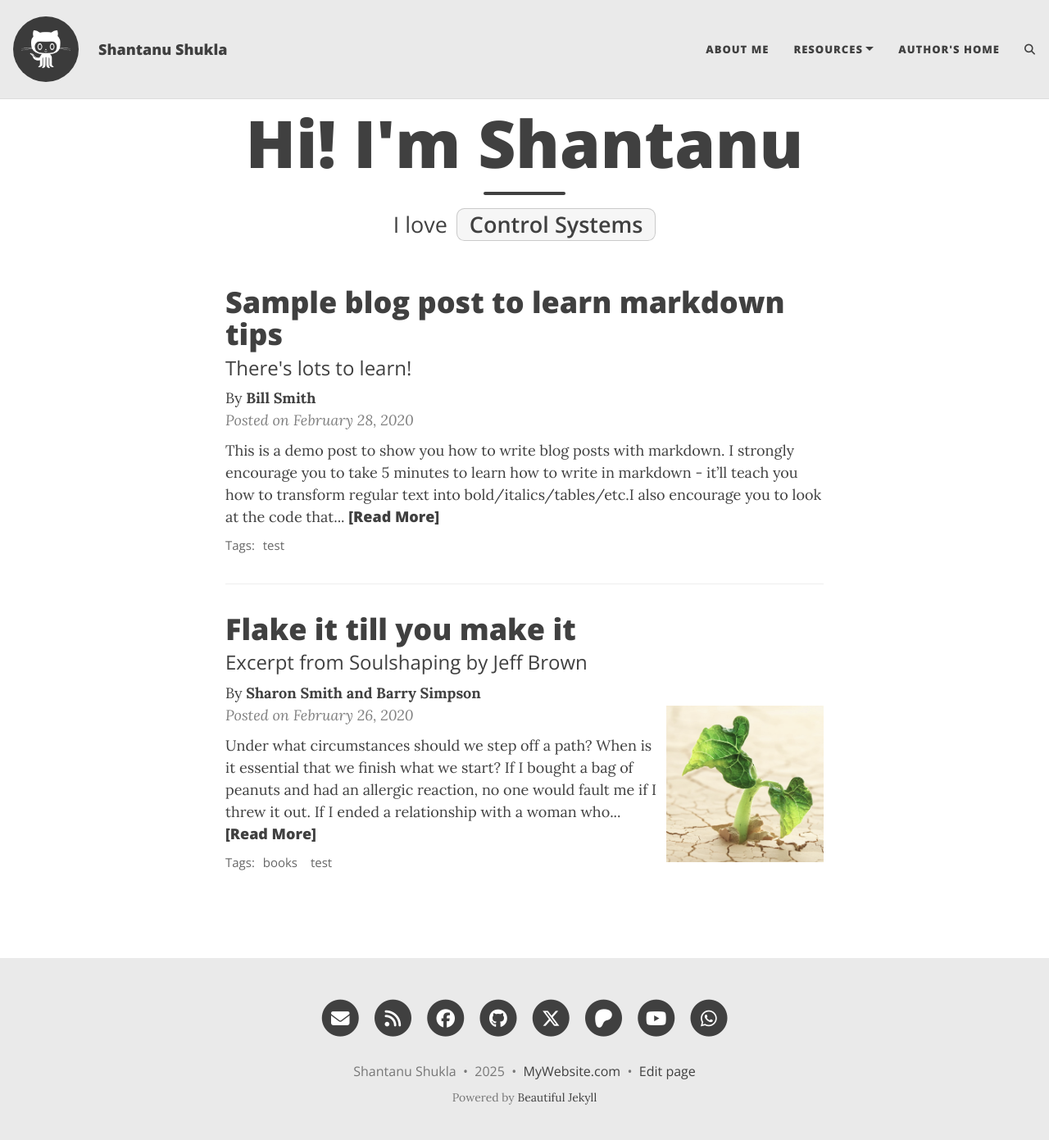
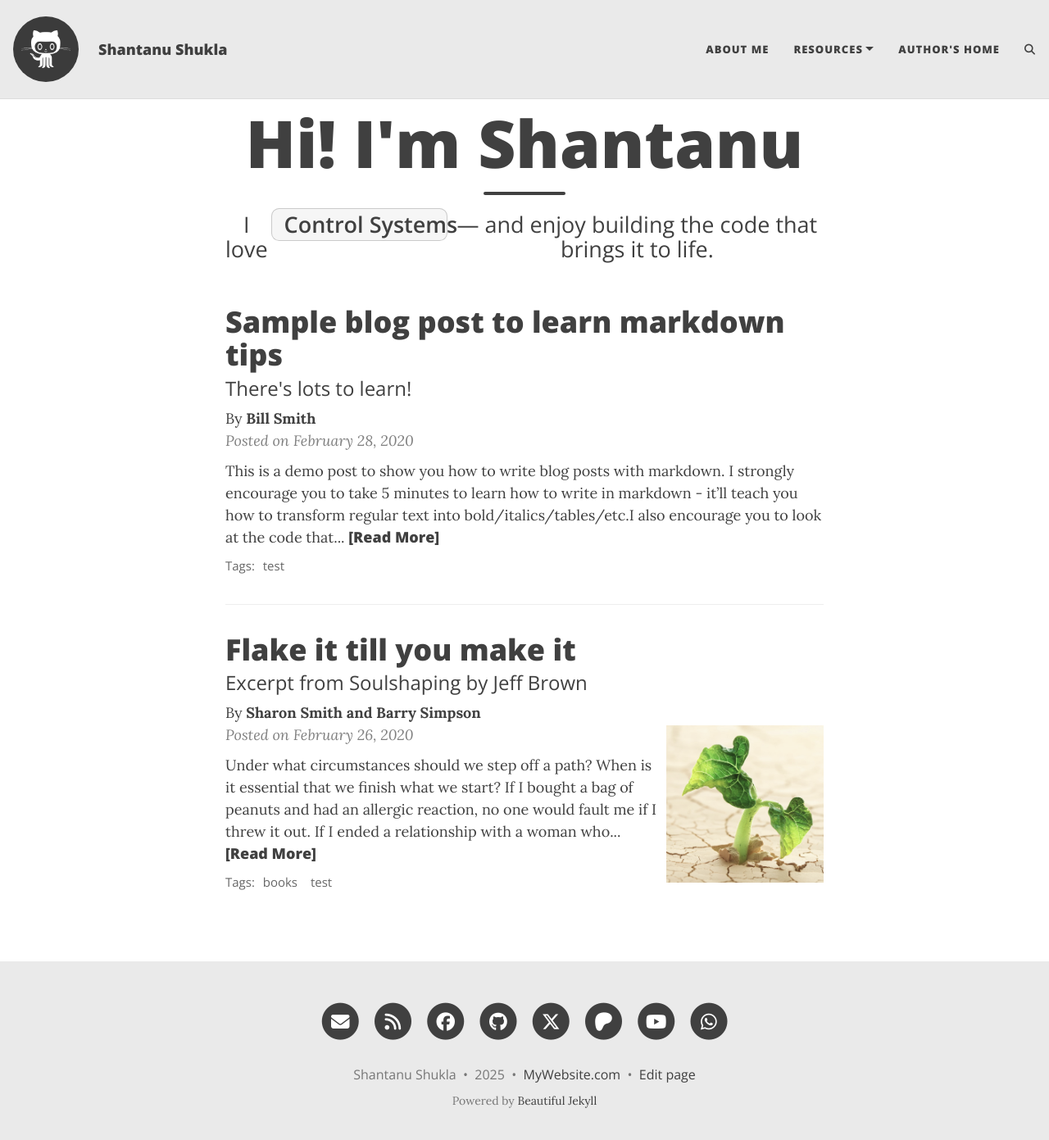
Before and after one commit to shantanusshukla/shantanusshukla.github.io, a Jekyll site: the page built from index.html, in a window 1280 px wide and 1400 px high. Shown: the top 1391 px of the window at 82% size. Built offline with Jekyll 4.4.1, drawn with Linux system fonts in a browser that asks for light colours; the list of posts is cut into pages by our own code; comment, search, counter and statistics services are not loaded; some of the changed lines change nothing that is shown.

Commit message:
Rotating text box

```diff
--- a/_includes/rotate_subtitle.html
+++ b/_includes/rotate_subtitle.html
@@ -1,46 +1,90 @@
 <style>
-    /* The little “box” that holds the rotating word */
+    /* Layout: keep the static left/right text anchored */
+    .page-heading .page-subheading .rotator-wrap {
+      display: inline-flex;
+      align-items: baseline;
+      gap: .25rem;              /* space around the box */
+    }
+
+    /* The rotating word “box” */
     .page-heading .page-subheading .rotator-box {
       display: inline-block;
       padding: .15em .55em;
-      margin-left: .25rem;
       border: 1px solid rgba(0,0,0,.18);
       background: rgba(0,0,0,.035);
       border-radius: .6rem;
       font-weight: 600;
+      text-align: center;
+      white-space: nowrap;      /* keep words on one line */
       transition: opacity .25s ease;
     }
     .page-heading .page-subheading .rotator-box.fade { opacity: 0; }
-</style>
+  </style>
 
-<script>
+  <script>
   (function () {
-    // Customize the words & speed here:
-    const words = ["Robotics", "Math", "Control Systems"]; // change to "Maths" if you prefer
-    const intervalMs = 2200; // time each word stays visible
+    // Customize these:
+    const words = ["Robotics", "Math", "Control Systems"]; // or "Maths" if you prefer
+    const tailText = " — and enjoy building the code that brings it to life.";
+    const holdMs = 2200; // time each word stays visible
 
     const sub = document.querySelector('.page-heading .page-subheading');
     if (!sub) return;
 
-    // Build: "I love" + <span class="rotator-box">Robotics</span>
-    const staticText = (sub.textContent || "I love").trim() + " ";
+    // Left static text comes from your subtitle ("I love")
+    const leftText = (sub.textContent || "I love").trim() + " ";
+    sub.textContent = ""; // clear it so we can rebuild
+
+    // Build: [I love] [BOX] [tail]
+    const wrap = document.createElement('span');
+    wrap.className = 'rotator-wrap';
+
+    const leftNode = document.createElement('span');
+    leftNode.textContent = leftText;
+
     const box = document.createElement('span');
     box.className = 'rotator-box';
     box.setAttribute('aria-live', 'polite');
-    box.textContent = words[0];
 
-    sub.textContent = staticText;
-    sub.appendChild(box);
+    const rightNode = document.createElement('span');
+    rightNode.textContent = tailText;
 
+    wrap.append(leftNode, box, rightNode);
+    sub.appendChild(wrap);
+
+    // Measure the longest word so the box width is fixed (prevents layout shift)
+    const measurer = document.createElement('span');
+    measurer.style.position = 'absolute';
+    measurer.style.visibility = 'hidden';
+    measurer.style.whiteSpace = 'nowrap';
+
+    // Match the subtitle font for accurate measurement
+    const cs = getComputedStyle(sub);
+    measurer.style.fontFamily = cs.fontFamily;
+    measurer.style.fontSize = cs.fontSize;
+    measurer.style.fontWeight = '600'; // same as .rotator-box
+    document.body.appendChild(measurer);
+
+    let max = 0;
+    for (const w of words) {
+      measurer.textContent = w;
+      max = Math.max(max, measurer.getBoundingClientRect().width);
+    }
+    document.body.removeChild(measurer);
+
+    box.style.width = Math.ceil(max) + 'px';
+
+    // Start rotation
     let i = 0;
+    box.textContent = words[i];
+
     setInterval(() => {
       i = (i + 1) % words.length;
-      // Fade out, swap text, fade back in
       box.classList.add('fade');
       setTimeout(() => {
         box.textContent = words[i];
         box.classList.remove('fade');
       }, 250);
-    }, intervalMs);
+    }, holdMs);
   })();
-</script>
+  </script>
```
